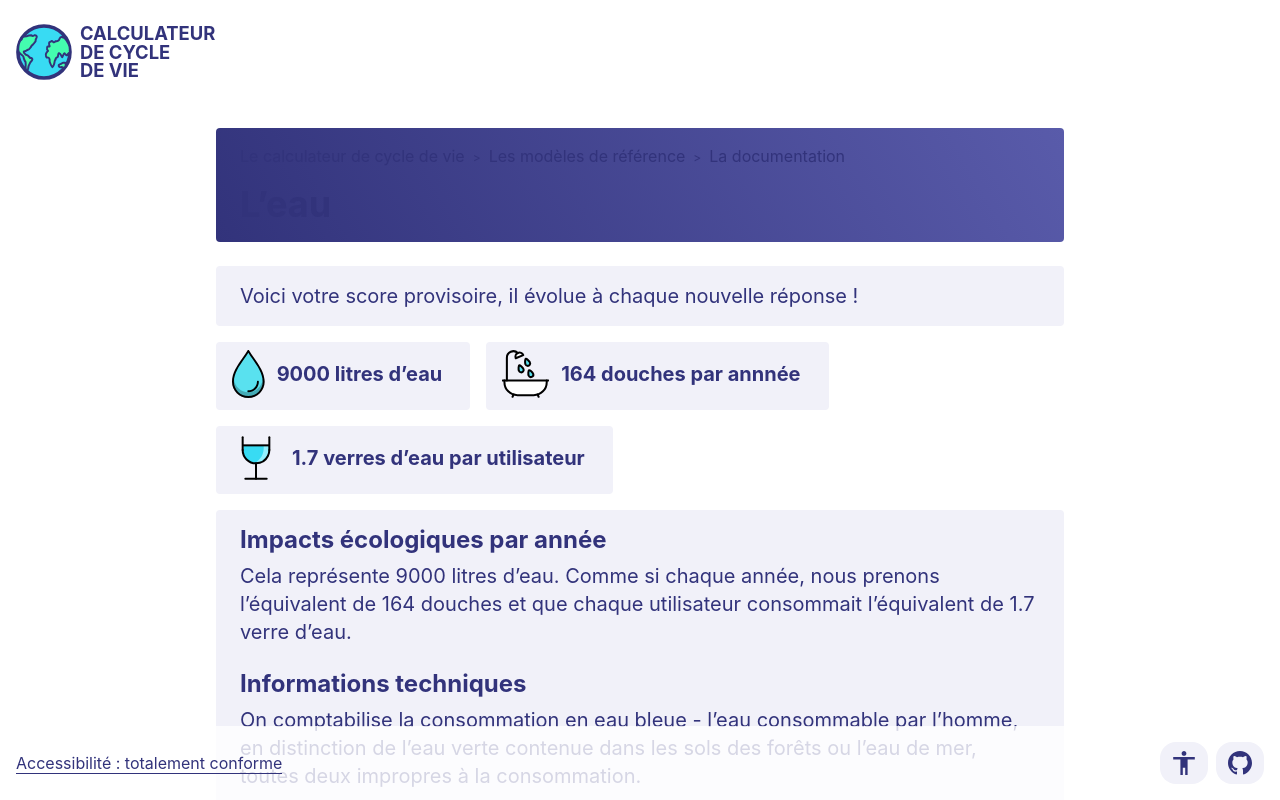
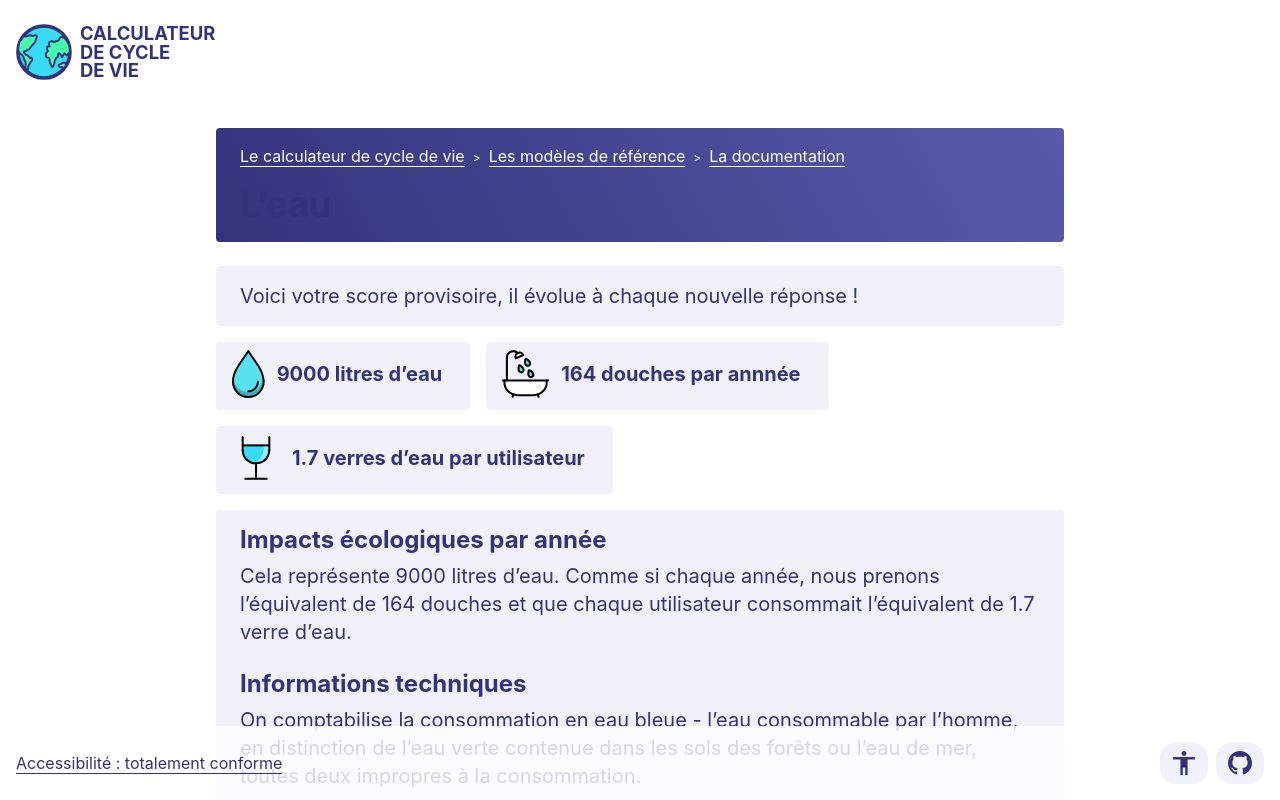
Before and after one commit to adrienloup/lcc, a React (Vite) app: page /lcc/documentation/eau in a window 1280 px wide. Shown: the top 800 px of the page. Built offline with nearby package versions, Linux system fonts and the light colour scheme.

Commit message:
Initialize lcc project

```diff
--- a/src/components/molecules/Heading/Heading.scss
+++ b/src/components/molecules/Heading/Heading.scss
@@ -30,7 +30,7 @@
         content: ">";
         margin-left: .5rem;
         font-size: .75rem;
-        color: var(--neutralColor);
+        color: var(--whiteColor);
       }
     }
 
@@ -38,7 +38,7 @@
       position: relative;
       text-decoration: none;
       font-size: 1rem;
-      color: var(--neutralColor);
+      color: var(--whiteColor);
 
       &::after {
         content: "";
@@ -47,7 +47,7 @@
         left: 0;
         width: 100%;
         height: 1px;
-        background-color: var(--neutralColor);
+        background-color: var(--whiteColor);
       }
 
       &:active,
```
